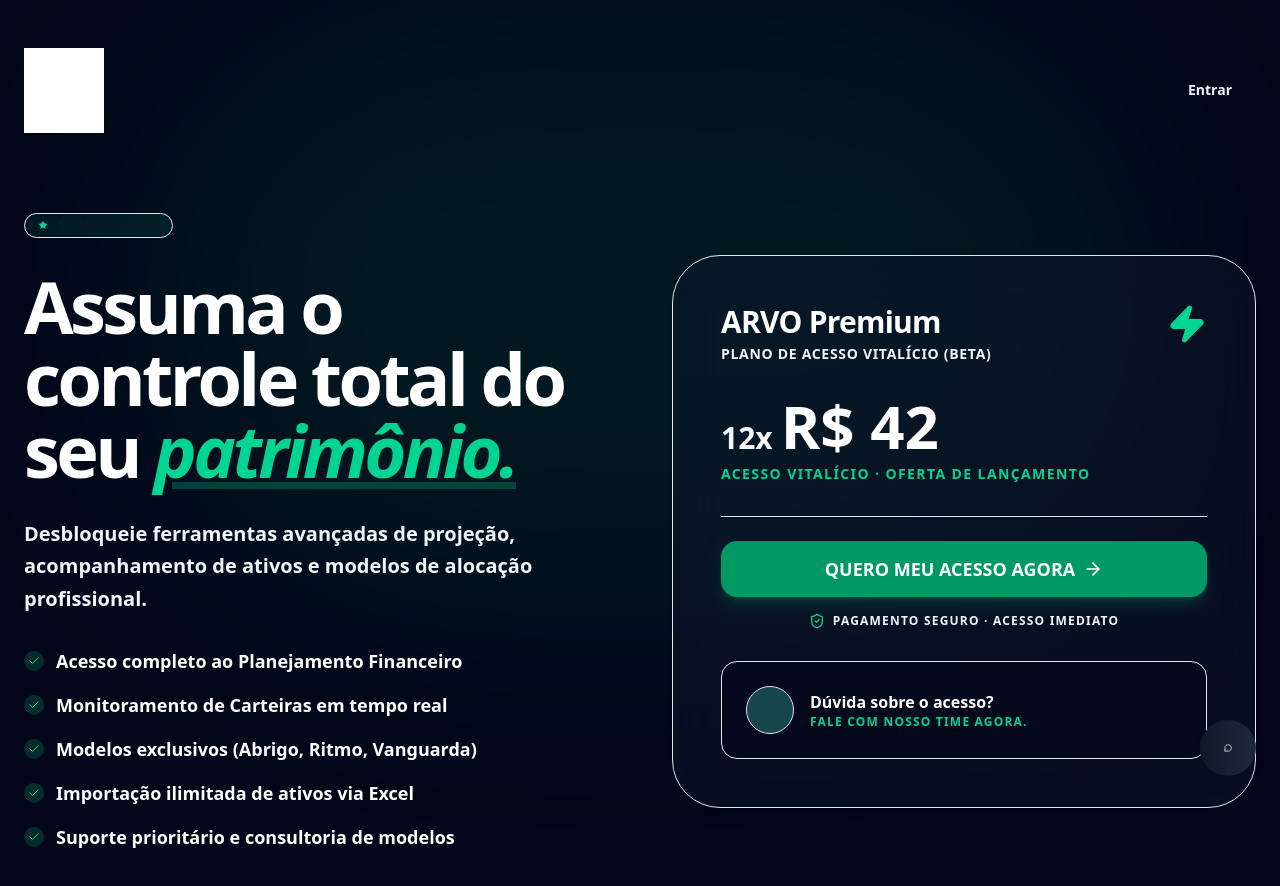
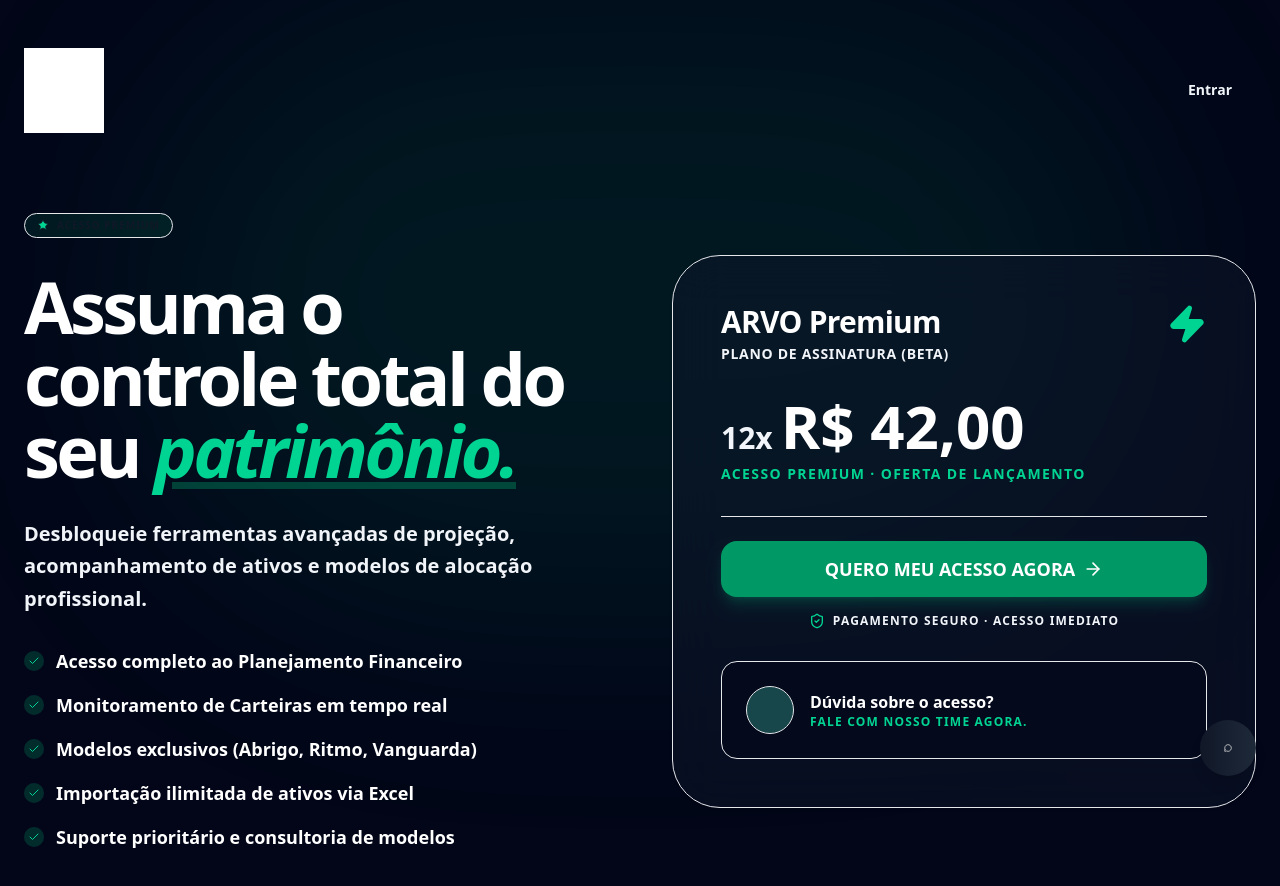
Before and after one commit to luslater/arvo, a Next.js app: page /checkout in a window 1280 px wide. Shown: the top 886 px of the page. Built offline with nearby package versions, Linux system fonts and the light colour scheme.

Commit message:
feat: remove 'vitalício' and format price to R$ 42,00

```diff
--- a/src/app/checkout/pagamento/page.tsx
+++ b/src/app/checkout/pagamento/page.tsx
@@ -81,7 +81,7 @@ export default function PaymentPage() {
                                     </div>
                                     <div>
                                         <p className="font-bold !text-white text-base">ARVO Premium</p>
-                                        <p className="text-xs !text-slate-200 font-bold">Acesso Vitalício + Consultoria</p>
+                                        <p className="text-xs !text-slate-200 font-bold">Acesso Premium + Consultoria</p>
                                     </div>
                                 </div>
 
--- a/src/app/checkout/page.tsx
+++ b/src/app/checkout/page.tsx
@@ -87,7 +87,7 @@ export default function CheckoutPage() {
                                 <div className="flex justify-between items-start">
                                     <div>
                                         <h3 className="text-3xl font-black !text-white tracking-tight">ARVO Premium</h3>
-                                        <p className="!text-slate-100 text-sm font-bold uppercase tracking-wider mt-1">Plano de Acesso Vitalício (Beta)</p>
+                                        <p className="!text-slate-100 text-sm font-bold uppercase tracking-wider mt-1">Plano de Assinatura (Beta)</p>
                                     </div>
                                     <Zap className="w-10 h-10 !text-emerald-400 !fill-emerald-400" />
                                 </div>
@@ -95,9 +95,9 @@ export default function CheckoutPage() {
                                 <div className="space-y-1">
                                     <div className="flex items-baseline gap-2">
                                         <span className="text-3xl font-bold !text-slate-100">12x</span>
-                                        <span className="text-6xl font-black !text-white">R$ 42</span>
+                                        <span className="text-6xl font-black !text-white">R$ 42,00</span>
                                     </div>
-                                    <p className="text-sm !text-emerald-400 font-black uppercase tracking-widest mt-2">Acesso Vitalício · Oferta de Lançamento</p>
+                                    <p className="text-sm !text-emerald-400 font-black uppercase tracking-widest mt-2">Acesso Premium · Oferta de Lançamento</p>
                                 </div>
 
                                 <div className="pt-6 border-t border-slate-800 space-y-4">
```
